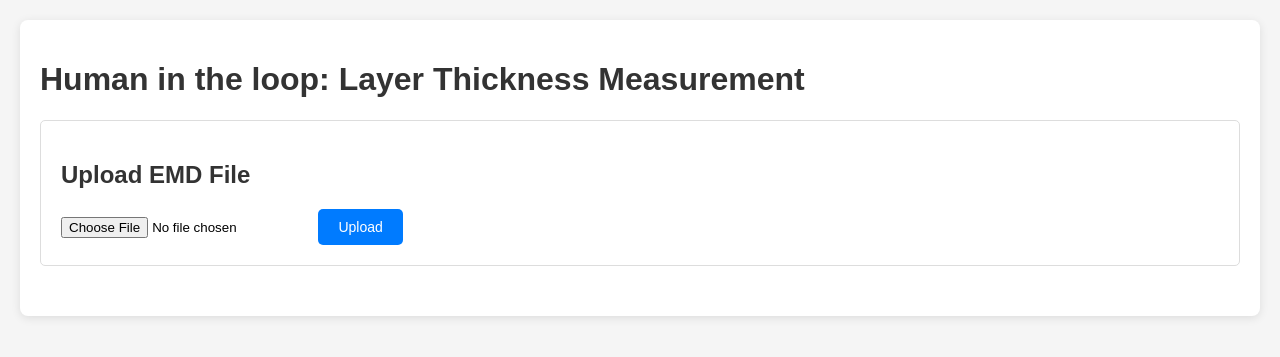
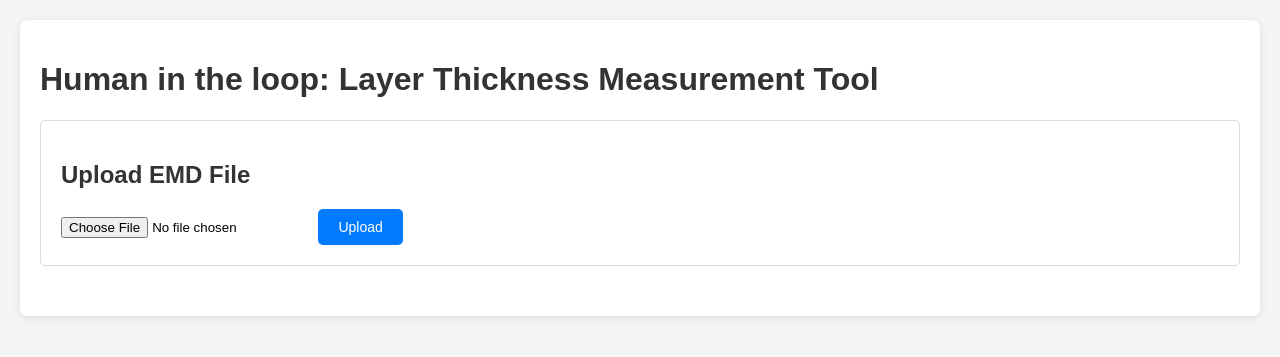
Before and after one commit to utkarshp1161/thickness-mapping-webapp, a Flask app: page / in a window 1280 px wide. Shown: the top 357 px of the page. Run offline with Flask 3, Linux system fonts and the light colour scheme.

Commit message:
feat: name change

```diff
--- a/templates/thickness.html
+++ b/templates/thickness.html
@@ -8,7 +8,7 @@
 </head>
 <body>
     <div class="container">
-        <h1>Human in the loop: Layer Thickness Measurement</h1>
+        <h1>Human in the loop: Layer Thickness Measurement Tool</h1>
 
         <!-- File Upload Section -->
         <div class="upload-section">
```
